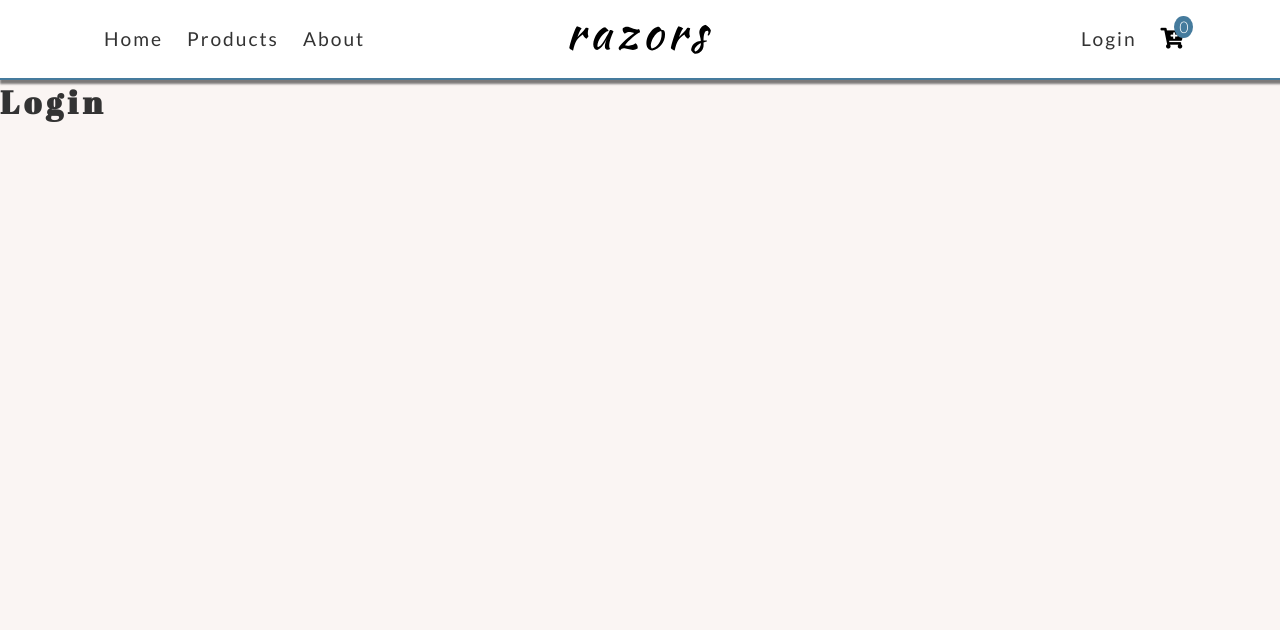
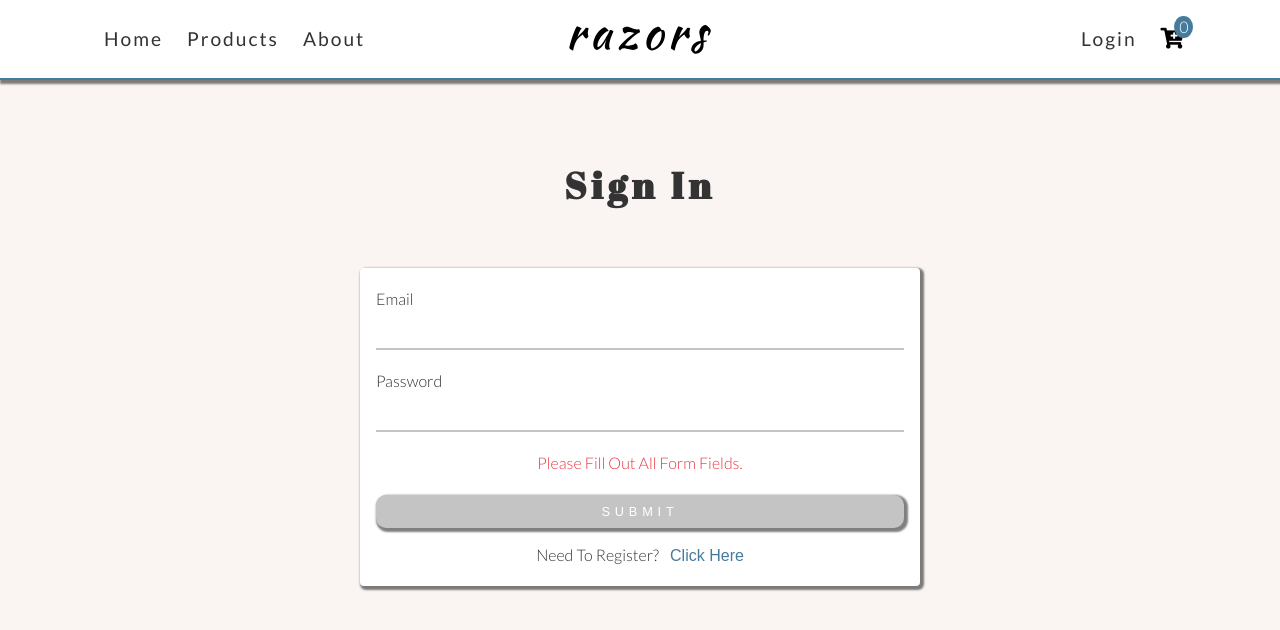
Before and after one commit to analubarreto/RazorStore, a Svelte app: page /login in a window 1280 px wide. Shown: the top 630 px of the page. Built offline with nearby package versions, Linux system fonts and the light colour scheme.

Commit message:
added login/register page

```diff
--- a/src/router/Login.svelte
+++ b/src/router/Login.svelte
@@ -1 +1,70 @@
-<h1>Login</h1>
+<script>
+	import { Link } from 'svelte-routing';
+
+	let email = '';
+	let password = '';
+	let username = 'default username';
+	let isMemeber = true;
+
+	$: isEmpty = !email || !password || !username || !isMemeber;
+
+	function toggleMember() {
+		isMemeber = false;
+	}
+	async function handleSubmit() {}
+</script>
+
+<section class="form">
+	<h2 class="section-title">
+		{#if isMemeber}
+			Sign In
+		{:else}
+			Register
+		{/if}
+	</h2>
+	<form class="login-form" on:submit|preventDefault={() => handleSubmit}>
+		<!-- single input -->
+		<div class="form-control">
+			<label for="email">email</label>
+			<input type="email" id="email" bind:value={email} />
+		</div>
+		<!-- end single input -->
+		<!-- single input -->
+		<div class="form-control">
+			<label for="password">Password</label>
+			<input type="password" id="password" bind:value={password} />
+		</div>
+		<!-- end single input -->
+		<!-- single input -->
+		{#if !isMemeber}
+			<div class="form-control">
+				<label for="username">username</label>
+				<input type="text" id="username" bind:value={username} />
+			</div>
+		{/if}
+		<!-- end single input -->
+		{#if isEmpty}
+			<p class="form-empty">please fill out all form fields.</p>
+		{/if}
+		<!-- submit button -->
+		<button
+			type="submit"
+			class="btn btn-block btn-primary"
+			disabled={isEmpty}
+			class:disabled={isEmpty}
+		>
+			{#if isMemeber}
+				Submit
+			{:else}
+				Register
+			{/if}
+		</button>
+		<!-- end submit button -->
+		{#if isMemeber}
+			<p class="register-link">
+				need to register?
+				<button type="button" on:click={toggleMember}>Click here</button>
+			</p>
+		{/if}
+	</form>
+</section>
```
